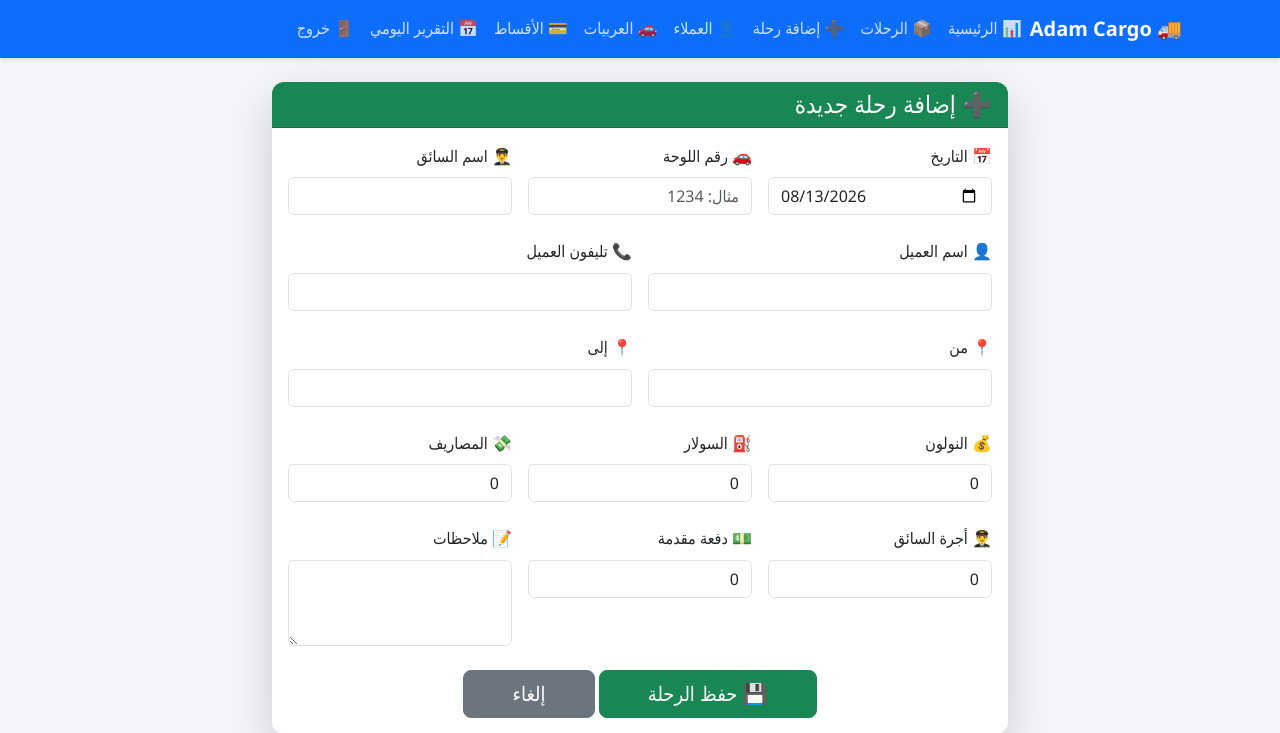
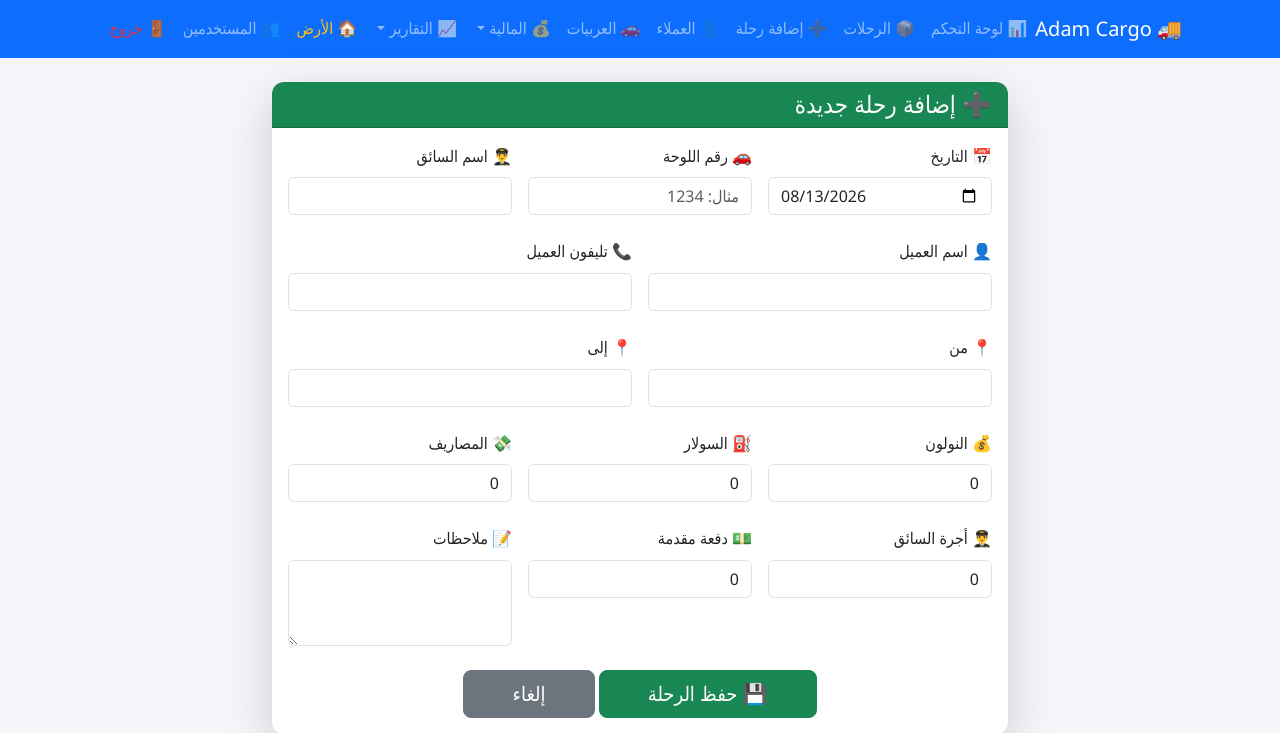
Before and after one commit to mariam-anwar-elgendy/AdamsCargo, a Flask app: page /trips/add in a window 1280 px wide. Shown: the top 733 px of the page. Run offline with Flask 3, Linux system fonts and the light colour scheme; the visitor is signed in with stand-in values (Sample User, id 1).

Commit message:
Revise base.html for improved navigation and layout
Updated the base HTML template for Adam Cargo to include new navigation items and improved structure.

```diff
--- a/templates/base.html
+++ b/templates/base.html
@@ -3,21 +3,12 @@
 <head>
     <meta charset="UTF-8">
     <meta name="viewport" content="width=device-width, initial-scale=1.0">
-    <title>Adam Cargo | نظام الشحن</title>
-    <!-- استخدام Bootstrap 5 من CDN -->
+    <title>Adam Cargo | نظام إدارة الشحن</title>
     <link href="https://cdn.jsdelivr.net/npm/bootstrap@5.3.0/dist/css/bootstrap.min.css" rel="stylesheet">
     <link rel="stylesheet" href="{{ url_for('static', filename='style.css') }}">
-    <style>
-        body { background-color: #f4f6f9; font-family: 'Segoe UI', Tahoma, Geneva, Verdana, sans-serif; }
-        .navbar { background: #0d6efd; box-shadow: 0 2px 4px rgba(0,0,0,0.1); }
-        .navbar-brand { font-weight: bold; color: white !important; }
-        .nav-link { color: rgba(255,255,255,0.8) !important; }
-        .nav-link:hover { color: white !important; }
-        .navbar-toggler { border-color: rgba(255,255,255,0.1); }
-    </style>
 </head>
 <body>
-    <nav class="navbar navbar-expand-lg navbar-dark">
+    <nav class="navbar navbar-expand-lg navbar-dark bg-primary">
         <div class="container">
             <a class="navbar-brand" href="{{ url_for('dashboard') }}">🚚 Adam Cargo</a>
             <button class="navbar-toggler" type="button" data-bs-toggle="collapse" data-bs-target="#navbarNav">
@@ -26,21 +17,45 @@
             <div class="collapse navbar-collapse" id="navbarNav">
                 <ul class="navbar-nav ms-auto">
                     {% if session.user_id %}
-                        <li class="nav-item"><a class="nav-link" href="{{ url_for('dashboard') }}">📊 الرئيسية</a></li>
+                        <li class="nav-item"><a class="nav-link" href="{{ url_for('dashboard') }}">📊 لوحة التحكم</a></li>
                         <li class="nav-item"><a class="nav-link" href="{{ url_for('trips_list') }}">📦 الرحلات</a></li>
                         <li class="nav-item"><a class="nav-link" href="{{ url_for('add_trip') }}">➕ إضافة رحلة</a></li>
                         <li class="nav-item"><a class="nav-link" href="{{ url_for('customers') }}">👤 العملاء</a></li>
                         <li class="nav-item"><a class="nav-link" href="{{ url_for('cars') }}">🚗 العربيات</a></li>
-                        <li class="nav-item"><a class="nav-link" href="{{ url_for('installments') }}">💳 الأقساط</a></li>
-                        <li class="nav-item"><a class="nav-link" href="{{ url_for('daily_report') }}">📅 التقرير اليومي</a></li>
 
-                        <!-- هذه الروابط تظهر فقط للأدمن -->
-                        {% if session.role == 'admin' %}
-                            <li class="nav-item"><a class="nav-link" href="{{ url_for('bank') }}">🏦 البنك</a></li>
+                        {% if session.role in ['admin', 'root'] %}
+                            <li class="nav-item dropdown">
+                                <a class="nav-link dropdown-toggle" href="#" id="navbarDropdown" role="button" data-bs-toggle="dropdown" aria-expanded="false">
+                                    💰 المالية
+                                </a>
+                                <ul class="dropdown-menu" aria-labelledby="navbarDropdown">
+                                    <li><a class="dropdown-item" href="{{ url_for('bank_accounts') }}">🏦 حسابات بنكية</a></li>
+                                    <li><a class="dropdown-item" href="{{ url_for('bank') }}">📊 البنك</a></li>
+                                    <li><a class="dropdown-item" href="{{ url_for('bank_loans') }}">💳 القروض البنكية</a></li>
+                                    <li><a class="dropdown-item" href="{{ url_for('financial_transactions') }}">💰 معاملات مالية</a></li>
+                                </ul>
+                            </li>
+                        {% endif %}
+
+                        <li class="nav-item dropdown">
+                            <a class="nav-link dropdown-toggle" href="#" id="reportsDropdown" role="button" data-bs-toggle="dropdown" aria-expanded="false">
+                                📈 التقارير
+                            </a>
+                            <ul class="dropdown-menu" aria-labelledby="reportsDropdown">
+                                <li><a class="dropdown-item" href="{{ url_for('daily_report') }}">📅 تقرير يومي</a></li>
+                                <li><a class="dropdown-item" href="{{ url_for('monthly_report') }}">📆 تقرير شهري</a></li>
+                            </ul>
+                        </li>
+
+                        {% if session.role == 'root' %}
+                            <li class="nav-item"><a class="nav-link text-warning" href="{{ url_for('land_loan') }}">🏠 الأرض</a></li>
+                        {% endif %}
+
+                        {% if session.role in ['admin', 'root'] %}
                             <li class="nav-item"><a class="nav-link" href="{{ url_for('users') }}">👥 المستخدمين</a></li>
                         {% endif %}
 
-                        <li class="nav-item"><a class="nav-link text-warning" href="{{ url_for('logout') }}">🚪 خروج</a></li>
+                        <li class="nav-item"><a class="nav-link text-danger" href="{{ url_for('logout') }}">🚪 خروج</a></li>
                     {% endif %}
                 </ul>
             </div>
@@ -48,7 +63,6 @@
     </nav>
 
     <div class="container mt-4">
-        <!-- عرض رسائل الفلاش -->
         {% with messages = get_flashed_messages(with_categories=true) %}
             {% if messages %}
                 {% for category, message in messages %}
@@ -64,6 +78,5 @@
     </div>
 
     <script src="https://cdn.jsdelivr.net/npm/bootstrap@5.3.0/dist/js/bootstrap.bundle.min.js"></script>
-    <script src="{{ url_for('static', filename='script.js') }}"></script>
 </body>
 </html>
```
